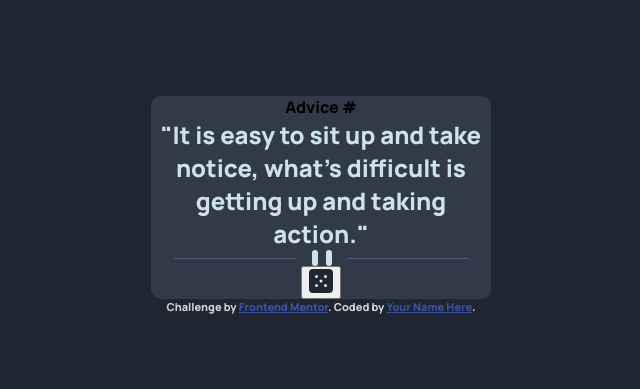
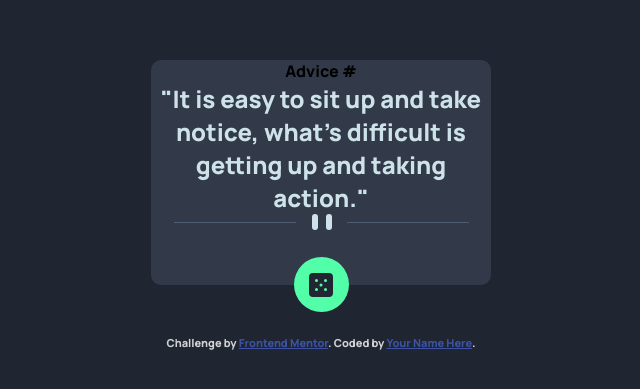
Before and after one commit to helihard/advice-generator-app, a React (Vite) app: page / in a window 1280 px wide. Shown: the part 195-584 px from the top of the page, without its empty margins (319-959 px from the left). Built offline with nearby package versions, Linux system fonts and the light colour scheme.

Commit message:
button styling

```diff
--- a/src/index.css
+++ b/src/index.css
@@ -24,6 +24,7 @@ body {
   display: flex;
   flex-direction: column;
   align-items: center;
+  margin-bottom: 50px;
 }
 
 #quote-div {
@@ -32,6 +33,25 @@ body {
   font-size: 24px;
 }
 
+button {
+  background-color: var(--neongreen);
+  border: none;
+  outline: none;
+  border-radius: 100%;
+  padding: 10px;
+  display: flex;
+  justify-content: center;
+  align-items: center;
+  width: 55px;
+  height: 55px;
+  position: relative;
+  top: 27px;
+  transition: 0.2s ease-in;
+}
+
+button:hover {
+  box-shadow: 0 0 20px 2px var(--neongreen);
+}
 .attribution {
   color: lightgray;
   font-size: 11px;
```
